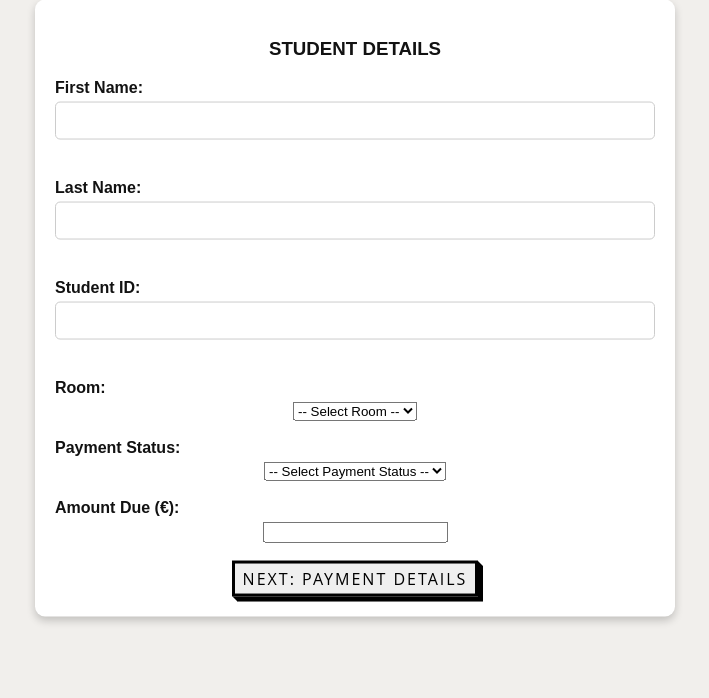
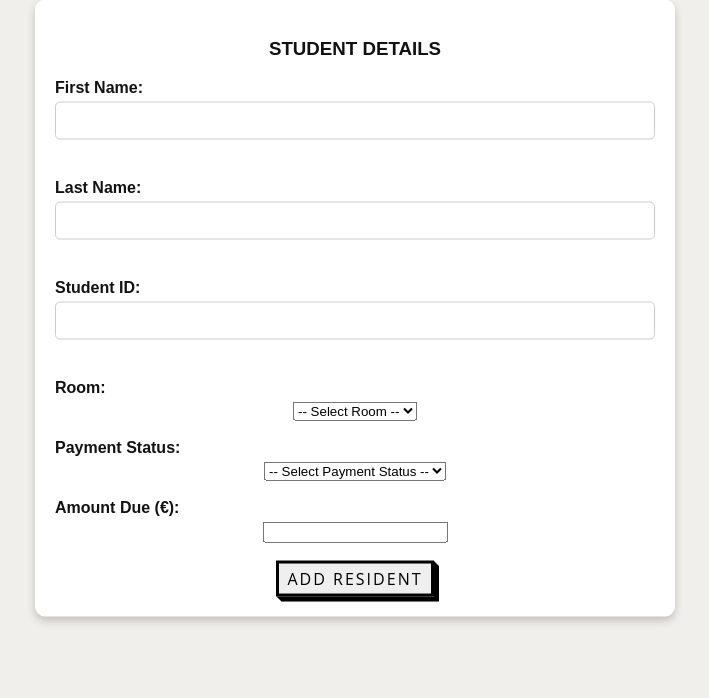
Before and after one commit to burntkayatoast/Student_Residence_Website, a PHP site: page /add_content.php in a window 1280 px wide. Shown: the part 260-958 px from the top of the page, without its empty margins (285-994 px from the left). Run offline with PHP 8.4, Linux system fonts and the light colour scheme; data comes from the database, SQL or seed files in the repository; data that the repository does not hold is empty.

Commit message:
modified submission button

```diff
--- a/add_content.php
+++ b/add_content.php
@@ -99,7 +99,7 @@ if ($_SERVER['REQUEST_METHOD'] === 'POST') {
             <input type="number" id="amountDue" name="amountDue" step="1.00" required><br><br>
 
             <!-- Submit button -->
-            <button type="submit" class="button">Next: Payment Details</button>
+            <button type="submit" class="button">Add Resident</button>
         </form>
     </div>
     </div>
```
